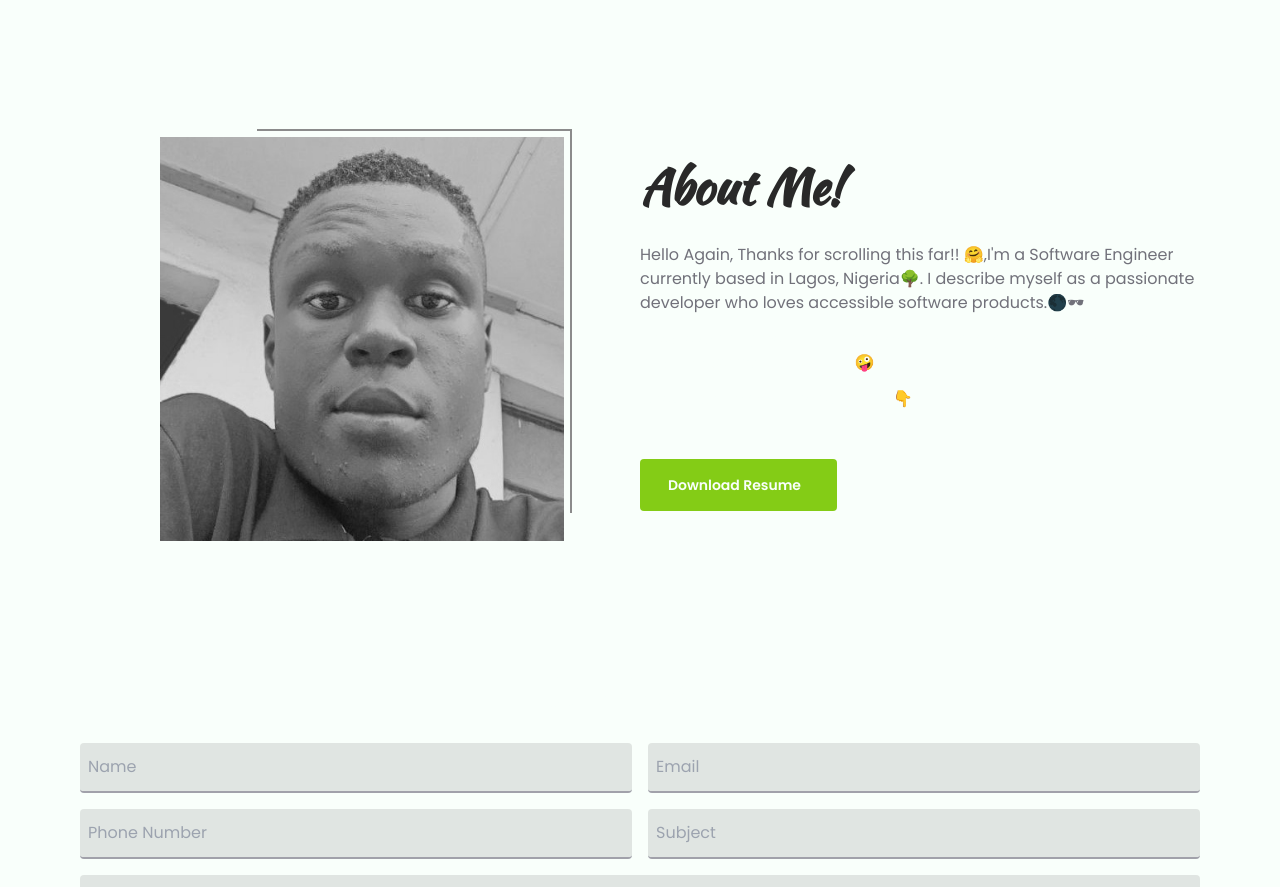
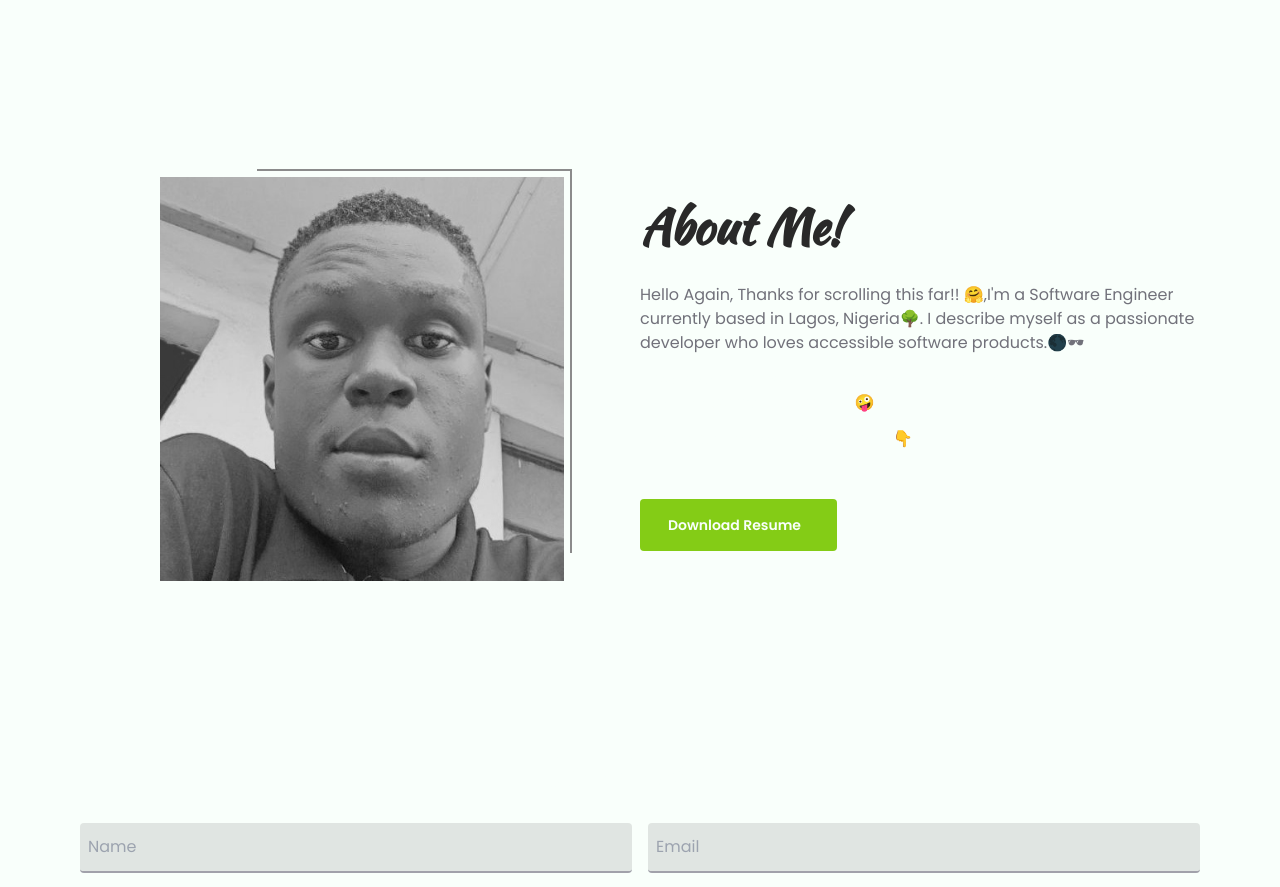
Before and after one commit to chinnaji/chi, a Next.js app: page / in a window 1280 px wide. Shown: the part 2420-3307 px from the top of the page. Built offline with nearby package versions, Linux system fonts and the light colour scheme.

Commit message:
Update About.js

```diff
--- a/components/Home/About.js
+++ b/components/Home/About.js
@@ -5,7 +5,7 @@ function About() {
   return (
     <section
       id="about"
-      className={`w-full bg-zinc-50 dark:bg-dark-600 relative text-zinc-50 md:mt-16 md:py-10`}
+      className={`w-full bg-zinc-50 dark:bg-dark-600 relative text-zinc-50 md:mt-16 md:py-20`}
     >
       <div className="max-w-6xl	 mx-auto   h-full flex flex-wrap px-5">
         <div className="w-full lg:w-1/2 flex  justify-center items-center  md:-mt-0 ">
```
